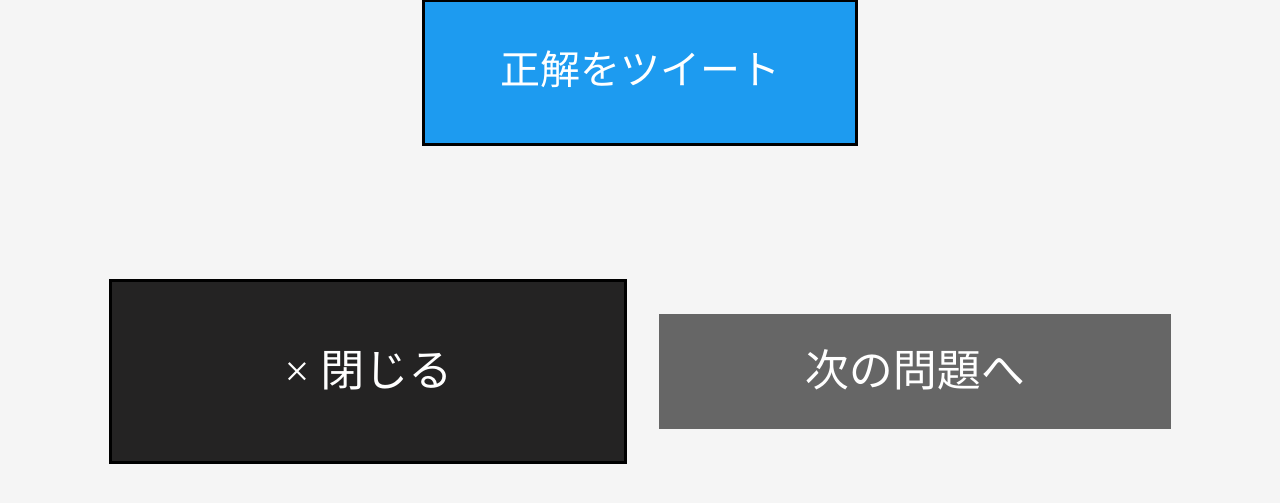
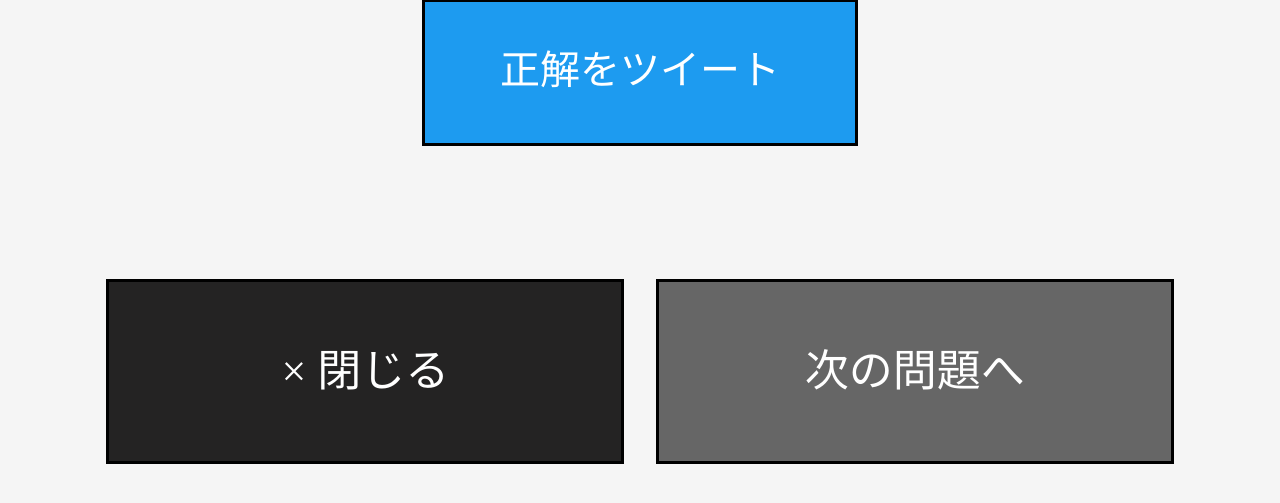
Before and after one commit to 100nazoNEXT/100nazoNEXT, a PHP site: page /Q2clear.html in a window 1280 px wide. Shown: the part 1184-1687 px from the top of the page. Run offline with PHP 8.4, Linux system fonts and the light colour scheme; some web fonts are replaced.

Commit message:
Add files via upload

```diff
--- a/Q2clear.html
+++ b/Q2clear.html
@@ -18,7 +18,7 @@
         <a  class="tweet" href="https://bit.ly/3AaCRlp"><p>正解をツイート</p></a>
     </div>
     <div class="command">
-      <a class="btn end" href="Q2.html"><p>× 閉じる</p></a><a class="btn nex" href="#"><p>次の問題へ</p></a>
+      <a class="btn end" href="Q2.html"><p>× 閉じる</p></a><a class="btn n nex" href="#"><p>次の問題へ</p></a>
     </div>
  </section>
  </body>
--- a/clear.css
+++ b/clear.css
@@ -116,7 +116,7 @@ a p {
     border: 3px #000 solid;
 }
 
-.next{
+.n{
     height: 14vw;
     line-height: 14vw;
     border: 3px #000 solid;
```
